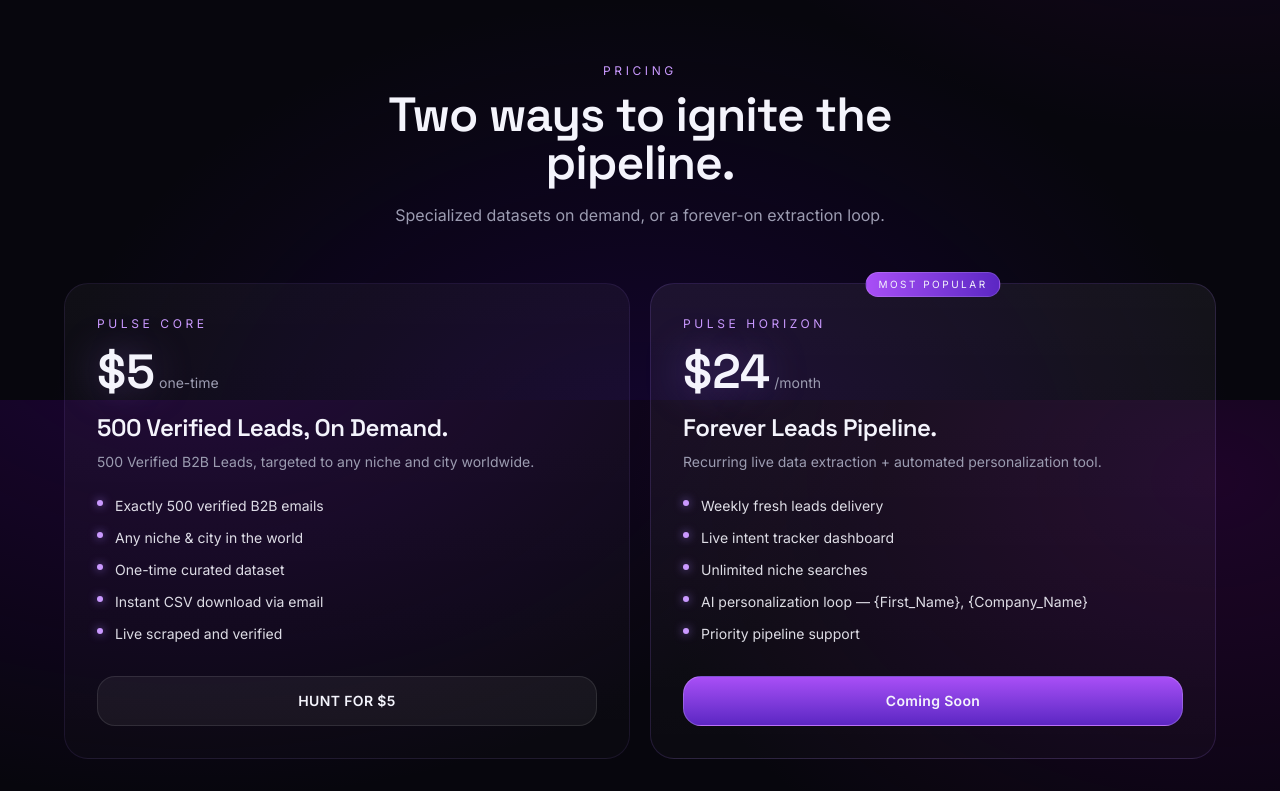
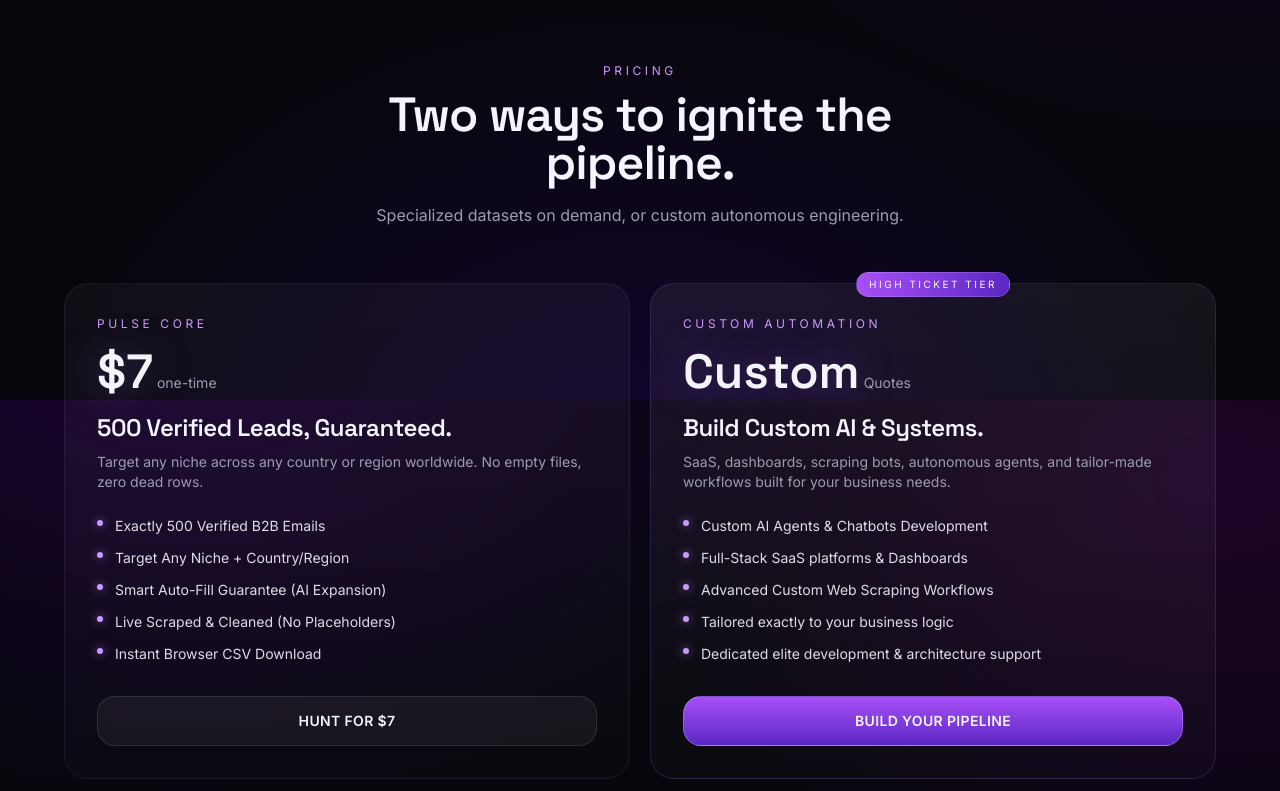
Before and after one commit to yadsashel/LorPulse, a React (Vite) app: page / in a window 1280 px wide. Shown: the part 2000-2791 px from the top of the page. Built offline with nearby package versions, Linux system fonts and the light colour scheme; no server answers.

Commit message:
update: remove the optional automatic email + cold email reach button

```diff
--- a/src/App.tsx
+++ b/src/App.tsx
@@ -1,5 +1,5 @@
 import { useState, useEffect } from "react";
-import { Link } from "react-router-dom"; // 👈 زدت هادي هنا
+import { Link, useNavigate } from "react-router-dom"; // 👈 زدنا useNavigate هنا
 import { SiteShell } from "@/components/SiteShell";
 import { Reveal } from "@/components/Reveal";
 import { RequirementsModal } from "@/components/RequirementsModal";
@@ -9,8 +9,9 @@ import logo from "@/assets/lorpulse-logo.png";
 const paypalClientId = import.meta.env.VITE_PAYPAL_CLIENT_ID;
 
 export default function App() {
-  const [modal, setModal] = useState<null | "core" | "horizon">(null);
+  const [modal, setModal] = useState<null | "core">(null); // 👈 حيدنا horizon من الـ state
   const [y, setY] = useState(0);
+  const navigate = useNavigate(); // 👈 هوك ديال النافيغاسيون ديريكت
 
   useEffect(() => {
     const onScroll = () => setY(window.scrollY);
@@ -116,21 +117,52 @@ export default function App() {
               <div className="text-center max-w-2xl mx-auto mb-14">
                 <p className="text-xs uppercase tracking-[0.3em] text-[oklch(0.78_0.18_300)]">Pricing</p>
                 <h2 className="mt-3 font-display text-4xl sm:text-5xl font-semibold">Two ways to ignite the pipeline.</h2>
-                <p className="mt-4 text-muted-foreground">Specialized datasets on demand, or a forever-on extraction loop.</p>
+                <p className="mt-4 text-muted-foreground">Specialized datasets on demand, or custom autonomous engineering.</p>
               </div>
             </Reveal>
 
             <div className="grid md:grid-cols-2 gap-5">
               <Reveal>
-                <PricingCard badge="Pulse Core" price="$5" cadence="one-time" headline="500 Verified Leads, On Demand." subtitle="500 Verified B2B Leads, targeted to any niche and city worldwide." features={["Exactly 500 verified B2B emails","Any niche & city in the world","One-time curated dataset","Instant CSV download via email","Live scraped and verified"]} ctaLabel="HUNT FOR $5" onClick={() => setModal("core")} />
+                <PricingCard
+                  badge="Pulse Core"
+                  price="$7"
+                  cadence="one-time"
+                  headline="500 Verified Leads, Guaranteed."
+                  subtitle="Target any niche across any country or region worldwide. No empty files, zero dead rows."
+                  features={[
+                    "Exactly 500 Verified B2B Emails",
+                    "Target Any Niche + Country/Region",
+                    "Smart Auto-Fill Guarantee (AI Expansion)",
+                    "Live Scraped & Cleaned (No Placeholders)",
+                    "Instant Browser CSV Download"
+                  ]}
+                  ctaLabel="HUNT FOR $7"
+                  onClick={() => setModal("core")}
+                />
               </Reveal>
               <Reveal delay={100}>
-                <PricingCard featured badge="Pulse Horizon" price="$24" cadence="/month" headline="Forever Leads Pipeline." subtitle="Recurring live data extraction + automated personalization tool." features={["Weekly fresh leads delivery","Live intent tracker dashboard","Unlimited niche searches","AI personalization loop — {First_Name}, {Company_Name}","Priority pipeline support"]} ctaLabel="Coming Soon" onClick={() => setModal("horizon")} />
+                <PricingCard
+                  featured
+                  badge="Custom Automation"
+                  price="Custom"
+                  cadence="Quotes"
+                  headline="Build Custom AI & Systems."
+                  subtitle="SaaS, dashboards, scraping bots, autonomous agents, and tailor-made workflows built for your business needs."
+                  features={[
+                    "Custom AI Agents & Chatbots Development",
+                    "Full-Stack SaaS platforms & Dashboards",
+                    "Advanced Custom Web Scraping Workflows",
+                    "Tailored exactly to your business logic",
+                    "Dedicated elite development & architecture support"
+                  ]}
+                  ctaLabel="BUILD YOUR PIPELINE"
+                  onClick={() => navigate("/contact")} // 👈 كيدي ديريكت لصفحة الكونطاكط بلا تضيع الوقت
+                />
               </Reveal>
             </div>
 
             <Reveal delay={200}>
-              <p className="text-center text-xs text-muted-foreground mt-8">Every CTA opens a requirements form — used to onboard you to our private beta list.</p>
+              <p className="text-center text-xs text-muted-foreground mt-8">Every pipeline request inside Core initiates a dynamic async execution block.</p>
             </Reveal>
           </div>
         </section>
@@ -140,19 +172,19 @@ export default function App() {
             <div className="mx-auto max-w-5xl glass-strong halo rounded-3xl px-8 py-14 text-center relative overflow-hidden">
               <div className="absolute -inset-px rounded-3xl pointer-events-none bg-[radial-gradient(600px_200px_at_50%_-20%,rgba(168,120,255,0.35),transparent)]" />
               <h3 className="font-display text-3xl sm:text-4xl font-semibold">Ready to outpace the noise?</h3>
-              <p className="mt-3 text-muted-foreground max-w-xl mx-auto">Tell us your niche. We'll deliver your first enriched dataset preview within 24 hours.</p>
+              <p className="mt-3 text-muted-foreground max-w-xl mx-auto">Tell us your niche or your automation bottleneck. We'll deploy your solution immediately.</p>
               <div className="mt-7 flex justify-center gap-3 flex-wrap">
-                <button onClick={() => setModal("horizon")} className="halo-btn rounded-xl px-6 py-3 text-sm font-semibold bg-gradient-to-b from-[oklch(0.62_0.24_305)] to-[oklch(0.45_0.22_290)] border border-white/15">
-                  Join Horizon Beta
-                </button>
-                {/* 👇 هاد البوتون رجعتو <Link> وطريقو نقية دابا */}
+                {/* 👇 هادي حتى هي رجعناها كتلوح للكونطاكط ديريكت */}
+                <Link to="/contact" className="halo-btn rounded-xl px-6 py-3 text-sm font-semibold bg-gradient-to-b from-[oklch(0.62_0.24_305)] to-[oklch(0.45_0.22_290)] border border-white/15">
+                  Build Custom Automation
+                </Link>
                 <Link to="/contact" className="halo-btn rounded-xl px-6 py-3 text-sm font-medium glass">Custom Requirements →</Link>
               </div>
             </div>
           </Reveal>
         </section>
 
-        {modal && <RequirementsModal plan={modal} onClose={() => setModal(null)} />}
+        {modal === "core" && <RequirementsModal plan="core" onClose={() => setModal(null)} />}
       </SiteShell>
     </PayPalScriptProvider>
   );
@@ -180,7 +212,7 @@ function PricingCard({ badge, price, cadence, headline, subtitle, features, ctaL
     <div className={`relative rounded-3xl p-8 halo h-full flex flex-col ${featured ? "glass-strong border-[oklch(0.55_0.24_305)]/40" : "glass"}`}>
       {featured && (
         <div className="absolute -top-3 left-1/2 -translate-x-1/2 rounded-full px-3 py-1 text-[10px] tracking-[0.25em] uppercase bg-gradient-to-r from-[oklch(0.62_0.24_305)] to-[oklch(0.45_0.22_290)] border border-white/15">
-          Most Popular
+          High Ticket Tier
         </div>
       )}
       <div className="text-xs uppercase tracking-[0.3em] text-[oklch(0.78_0.18_300)]">{badge}</div>
--- a/src/components/RequirementsModal.tsx
+++ b/src/components/RequirementsModal.tsx
@@ -2,11 +2,11 @@ import { useState, useEffect } from "react";
 import { PayPalButtons } from "@paypal/react-paypal-js";
 
 interface RequirementsModalProps {
-  plan: "core" | "horizon";
+  plan: "core";
   onClose: () => void;
 }
 
-export function RequirementsModal({ plan, onClose }: RequirementsModalProps) {
+export function RequirementsModal({ onClose }: RequirementsModalProps) {
   const [formData, setFormData] = useState({
     email: "",
     niche: "",
@@ -53,11 +53,13 @@ export function RequirementsModal({ plan, onClose }: RequirementsModalProps) {
     setIsFormValid(valid);
   };
 
-  // 📥 Live Polling Loop: Checks server status every 4 seconds and triggers auto-download on completion
+  // 📥 Live Polling Loop
   const startPollingCampaign = (campaignId: number) => {
     const interval = setInterval(async () => {
       try {
-        const res = await fetch(`https://lorpulse-lorpusle-backend.hf.space/api/campaign/${campaignId}/status`);
+        const res = await fetch(
+          `https://lorpulse-lorpusle-backend.hf.space/api/campaign/${campaignId}/status`
+        );
         if (!res.ok) return;
 
         const data = await res.json();
@@ -65,19 +67,14 @@ export function RequirementsModal({ plan, onClose }: RequirementsModalProps) {
         if (data.status === "processing") {
           setProgress(data.progress);
           setLoadingStatusText(`Extracting B2B Corporate Leads: ${data.progress}%`);
-        }
-        else if (data.status === "completed") {
+        } else if (data.status === "completed") {
           setProgress(100);
           setLoadingStatusText("✅ Compilation 100% Complete! Triggering auto-download...");
           clearInterval(interval);
-
-          // Force immediate browser download from server endpoint
           window.location.href = `https://lorpulse-lorpusle-backend.hf.space/api/campaign/${campaignId}/download`;
-
           setSuccess(true);
           setLoading(false);
-        }
-        else if (data.status === "failed") {
+        } else if (data.status === "failed") {
           clearInterval(interval);
           setLoading(false);
           alert("🚨 Pipeline extraction hit a wall for this specific criteria. Verify your niche string.");
@@ -88,7 +85,7 @@ export function RequirementsModal({ plan, onClose }: RequirementsModalProps) {
     }, 4000);
   };
 
-  // 🚀 Trigger pipeline instantly for the admin (Free bypass)
+  // 🚀 Owner bypass
   const triggerOwnerBypass = async () => {
     setLoading(true);
     setProgress(5);
@@ -102,8 +99,8 @@ export function RequirementsModal({ plan, onClose }: RequirementsModalProps) {
           niche: formData.niche,
           city: formData.city,
           email: formData.email,
-          paypal_order_id: `OWNER_ASYNC_HUNT_${Date.now()}`
-        })
+          paypal_order_id: `OWNER_ASYNC_HUNT_${Date.now()}`,
+        }),
       });
 
       if (response.status === 202) {
@@ -120,7 +117,7 @@ export function RequirementsModal({ plan, onClose }: RequirementsModalProps) {
     }
   };
 
-  // 💳 Handle real client payment success and safely spin backend thread
+  // 💳 Real client payment success
   const handleClientPaymentSuccess = async (orderId: string) => {
     setLoading(true);
     setProgress(5);
@@ -134,8 +131,8 @@ export function RequirementsModal({ plan, onClose }: RequirementsModalProps) {
           niche: formData.niche,
           city: formData.city,
           email: formData.email,
-          paypal_order_id: orderId
-        })
+          paypal_order_id: orderId,
+        }),
       });
 
       if (response.status === 202) {
@@ -152,51 +149,81 @@ export function RequirementsModal({ plan, onClose }: RequirementsModalProps) {
     }
   };
 
-  if (plan === "horizon") {
-    return (
-      <div className="fixed inset-0 z-50 flex items-center justify-center p-4 bg-black/80 backdrop-blur-md">
-        <div className="relative w-full max-w-md bg-zinc-950 border border-zinc-800 p-8 rounded-3xl text-center shadow-2xl animate-fadeIn">
-          <button onClick={onClose} className="absolute top-4 right-4 text-zinc-500 hover:text-zinc-300 text-sm">✕</button>
-          <div className="inline-flex items-center gap-2 rounded-full bg-purple-500/10 px-3 py-1 text-xs text-purple-400 mb-4">Pulse Horizon</div>
-          <h3 className="font-display text-2xl font-semibold text-white">Horizon Extraction Loop</h3>
-          <p className="mt-3 text-sm text-zinc-400">The recurring live data extraction dashboard and AI loop automation is currently in private deployment.</p>
-          <div className="mt-6 bg-zinc-900 border border-zinc-800 p-4 rounded-xl text-xs text-yellow-500">🚀 Setting up infrastructure. Access expands next week!</div>
-          <button onClick={onClose} className="mt-6 w-full bg-zinc-800 hover:bg-zinc-700 text-white rounded-xl py-3 text-sm font-semibold transition-all">Close Window</button>
-        </div>
-      </div>
-    );
-  }
-
   return (
     <div className="fixed inset-0 z-50 flex items-center justify-center p-4 bg-black/80 backdrop-blur-md">
-      <div className={`relative w-full transition-all duration-300 bg-zinc-950 border border-zinc-800/90 rounded-3xl p-6 sm:p-8 text-left shadow-2xl overflow-y-auto max-h-[95vh] ${step === "payment" ? "max-w-4xl" : "max-w-md"}`}>
-
-        <button onClick={onClose} className="absolute top-4 right-4 text-zinc-500 hover:text-zinc-300 text-sm z-10">✕</button>
+      <div
+        className={`relative w-full transition-all duration-300 bg-zinc-950 border border-zinc-800/90 rounded-3xl p-6 sm:p-8 text-left shadow-2xl overflow-y-auto max-h-[95vh] ${
+          step === "payment" ? "max-w-4xl" : "max-w-md"
+        }`}
+      >
+        <button
+          onClick={onClose}
+          className="absolute top-4 right-4 text-zinc-500 hover:text-zinc-300 text-sm z-10"
+        >
+          ✕
+        </button>
 
         {!success ? (
           <>
             {step === "details" ? (
               <div className="animate-fadeIn">
-                <div className="text-xs uppercase tracking-[0.25em] text-purple-400 mb-1 font-medium">Onboarding Setup</div>
+                <div className="text-xs uppercase tracking-[0.25em] text-purple-400 mb-1 font-medium">
+                  Onboarding Setup
+                </div>
 
-                <h3 onClick={handleSecretClick} className="font-display text-2xl font-semibold text-white tracking-tight cursor-default select-none">
-                  Configure Your Pipeline {isOwnerMode && <span className="text-emerald-400 text-xs ml-1">● Owner Mode (Async)</span>}
+                <h3
+                  onClick={handleSecretClick}
+                  className="font-display text-2xl font-semibold text-white tracking-tight cursor-default select-none"
+                >
+                  Configure Your Pipeline{" "}
+                  {isOwnerMode && (
+                    <span className="text-emerald-400 text-xs ml-1">● Owner Mode (Async)</span>
+                  )}
                 </h3>
 
-                <p className="text-xs text-zinc-400 mt-1 mb-6">Pulse Core Plan — One-time activation fee of $5.</p>
+                <p className="text-xs text-zinc-400 mt-1 mb-6">
+                  Pulse Core Plan — One-time activation fee of $7.
+                </p>
 
                 <div className="space-y-4">
                   <div>
-                    <label className="block text-[10px] uppercase tracking-wider text-zinc-400 font-medium mb-1.5">Your Delivery Email</label>
-                    <input type="email" name="email" value={formData.email} onChange={handleInputChange} className="w-full bg-zinc-900 border border-zinc-800 p-3 rounded-xl text-sm text-white focus:outline-none focus:border-purple-500 transition-colors placeholder-zinc-600" placeholder="operator@agency.com" />
+                    <label className="block text-[10px] uppercase tracking-wider text-zinc-400 font-medium mb-1.5">
+                      Your Delivery Email
+                    </label>
+                    <input
+                      type="email"
+                      name="email"
+                      value={formData.email}
+                      onChange={handleInputChange}
+                      className="w-full bg-zinc-900 border border-zinc-800 p-3 rounded-xl text-sm text-white focus:outline-none focus:border-purple-500 transition-colors placeholder-zinc-600"
+                      placeholder="operator@agency.com"
+                    />
                   </div>
                   <div>
-                    <label className="block text-[10px] uppercase tracking-wider text-zinc-400 font-medium mb-1.5">Target Niche / Industry Corridor</label>
-                    <input type="text" name="niche" value={formData.niche} onChange={handleInputChange} className="w-full bg-zinc-900 border border-zinc-800 p-3 rounded-xl text-sm text-white focus:outline-none focus:border-purple-500 transition-colors placeholder-zinc-600" placeholder="e.g., Series-A SaaS, Dubai Real Estate" />
+                    <label className="block text-[10px] uppercase tracking-wider text-zinc-400 font-medium mb-1.5">
+                      Target Niche / Industry Corridor
+                    </label>
+                    <input
+                      type="text"
+                      name="niche"
+                      value={formData.niche}
+                      onChange={handleInputChange}
+                      className="w-full bg-zinc-900 border border-zinc-800 p-3 rounded-xl text-sm text-white focus:outline-none focus:border-purple-500 transition-colors placeholder-zinc-600"
+                      placeholder="e.g., Series-A SaaS, Dubai Real Estate"
+                    />
                   </div>
                   <div>
-                    <label className="block text-[10px] uppercase tracking-wider text-zinc-400 font-medium mb-1.5">Target City / Geo-Location</label>
-                    <input type="text" name="city" value={formData.city} onChange={handleInputChange} className="w-full bg-zinc-900 border border-zinc-800 p-3 rounded-xl text-sm text-white focus:outline-none focus:border-purple-500 transition-colors placeholder-zinc-600" placeholder="e.g., San Francisco, London" />
+                    <label className="block text-[10px] uppercase tracking-wider text-zinc-400 font-medium mb-1.5">
+                      Target City / Geo-Location
+                    </label>
+                    <input
+                      type="text"
+                      name="city"
+                      value={formData.city}
+                      onChange={handleInputChange}
+                      className="w-full bg-zinc-900 border border-zinc-800 p-3 rounded-xl text-sm text-white focus:outline-none focus:border-purple-500 transition-colors placeholder-zinc-600"
+                      placeholder="e.g., San Francisco, London"
+                    />
                   </div>
 
                   <button
@@ -208,7 +235,11 @@ export function RequirementsModal({ plan, onClose }: RequirementsModalProps) {
                         setStep("payment");
                       }
                     }}
-                    className={`mt-6 w-full py-3.5 rounded-xl text-sm font-semibold tracking-wide transition-all duration-200 ${isFormValid ? "bg-white text-black hover:bg-zinc-200 cursor-pointer shadow-lg shadow-white/5" : "bg-zinc-900 text-zinc-500 cursor-not-allowed border border-zinc-800"}`}
+                    className={`mt-6 w-full py-3.5 rounded-xl text-sm font-semibold tracking-wide transition-all duration-200 ${
+                      isFormValid
+                        ? "bg-white text-black hover:bg-zinc-200 cursor-pointer shadow-lg shadow-white/5"
+                        : "bg-zinc-900 text-zinc-500 cursor-not-allowed border border-zinc-800"
+                    }`}
                   >
                     {isOwnerMode ? "Execute Async Owner Extraction ⚡" : "Proceed to Secure Checkout"}
                   </button>
@@ -218,17 +249,38 @@ export function RequirementsModal({ plan, onClose }: RequirementsModalProps) {
               <div className="grid grid-cols-1 md:grid-cols-12 gap-8 animate-slideIn pt-2">
                 <div className="md:col-span-4 border-b md:border-b-0 md:border-r border-zinc-900 pb-6 md:pb-0 md:pr-6 flex flex-col justify-between">
                   <div>
-                    <button onClick={() => setStep("details")} className="text-xs text-zinc-400 hover:text-white flex items-center gap-1 mb-6 transition-colors">
+                    <button
+                      onClick={() => setStep("details")}
+                      className="text-xs text-zinc-400 hover:text-white flex items-center gap-1 mb-6 transition-colors"
+                    >
                       ← Edit info
                     </button>
-                    <div className="text-xs uppercase tracking-wider text-zinc-500 font-medium mb-1">Pay LorPulse</div>
-                    <h4 className="text-3xl font-bold text-white tracking-tight">$5.00</h4>
+                    <div className="text-xs uppercase tracking-wider text-zinc-500 font-medium mb-1">
+                      Pay LorPulse
+                    </div>
+                    <h4 className="text-3xl font-bold text-white tracking-tight">$7.00</h4>
 
                     <div className="mt-6 space-y-3 bg-zinc-900/40 border border-zinc-900 p-4 rounded-xl text-xs">
-                      <div className="flex justify-between"><span className="text-zinc-500">Pipeline:</span> <span className="text-zinc-300 font-medium">Pulse Core</span></div>
-                      <div className="flex justify-between"><span className="text-zinc-500">Niche:</span> <span className="text-zinc-300 truncate max-w-[100px] font-medium">{formData.niche}</span></div>
-                      <div className="flex justify-between"><span className="text-zinc-500">Target:</span> <span className="text-zinc-300 font-medium">{formData.city}</span></div>
-                      <div className="flex justify-between"><span className="text-zinc-500">Delivery:</span> <span className="text-zinc-300 truncate max-w-[100px] font-medium">{formData.email}</span></div>
+                      <div className="flex justify-between">
+                        <span className="text-zinc-500">Pipeline:</span>
+                        <span className="text-zinc-300 font-medium">Pulse Core</span>
+                      </div>
+                      <div className="flex justify-between">
+                        <span className="text-zinc-500">Niche:</span>
+                        <span className="text-zinc-300 truncate max-w-[100px] font-medium">
+                          {formData.niche}
+                        </span>
+                      </div>
+                      <div className="flex justify-between">
+                        <span className="text-zinc-500">Target:</span>
+                        <span className="text-zinc-300 font-medium">{formData.city}</span>
+                      </div>
+                      <div className="flex justify-between">
+                        <span className="text-zinc-500">Delivery:</span>
+                        <span className="text-zinc-300 truncate max-w-[100px] font-medium">
+                          {formData.email}
+                        </span>
+                      </div>
                     </div>
                   </div>
                   <div className="text-[10px] text-zinc-600 mt-6 hidden md:block">
@@ -237,17 +289,21 @@ export function RequirementsModal({ plan, onClose }: RequirementsModalProps) {
                 </div>
 
                 <div className="md:col-span-8 flex flex-col justify-start w-full min-h-[400px]">
-                  <h4 className="text-xs font-medium uppercase tracking-wider text-zinc-400 mb-4 px-1">Select Payment Method</h4>
+                  <h4 className="text-xs font-medium uppercase tracking-wider text-zinc-400 mb-4 px-1">
+                    Select Payment Method
+                  </h4>
 
                   <div className="w-full block overflow-visible px-1">
                     <PayPalButtons
                       style={{ layout: "vertical", color: "black", shape: "rect", label: "pay" }}
                       createOrder={(_, actions) => {
                         return actions.order.create({
-                          purchase_units: [{
-                            amount: { value: "5.00" },
-                            description: `LorPulse Core: 500 ${formData.niche} Leads`
-                          }]
+                          purchase_units: [
+                            {
+                              amount: { value: "7.00" },
+                              description: `LorPulse Core: 500 ${formData.niche} Leads`,
+                            },
+                          ],
                         });
                       }}
                       onApprove={async (_, actions) => {
@@ -279,10 +335,12 @@ export function RequirementsModal({ plan, onClose }: RequirementsModalProps) {
             <p className="text-sm text-zinc-400 mt-2 leading-relaxed">
               {isOwnerMode
                 ? `The compiled CSV dataset for ${formData.niche} has been automatically downloaded to your local drive.`
-                : `Success! Your 500 hyper-verified B2B leads file has been downloaded directly inside your browser. Concurrently, the structured confirmation and fallback download link have been dispatched to your email at ${formData.email} via Brevo.`
-              }
+                : `Success! Your 500 hyper-verified B2B leads file has been downloaded directly inside your browser. Concurrently, the structured confirmation and fallback download link have been dispatched to your email at ${formData.email} via Brevo.`}
             </p>
-            <button onClick={onClose} className="mt-8 w-full bg-zinc-900 hover:bg-zinc-800 text-white border border-zinc-800 rounded-xl py-3 text-sm font-semibold transition-all">
+            <button
+              onClick={onClose}
+              className="mt-8 w-full bg-zinc-900 hover:bg-zinc-800 text-white border border-zinc-800 rounded-xl py-3 text-sm font-semibold transition-all"
+            >
               Return to Operator Dashboard
             </button>
           </div>
@@ -305,7 +363,8 @@ export function RequirementsModal({ plan, onClose }: RequirementsModalProps) {
             )}
 
             <p className="text-xs text-zinc-500 max-w-xs mt-3">
-              Bypassing noise filters. Compiling specialized rows asynchronously to eliminate client-side connection timeouts.
+              Bypassing noise filters. Compiling specialized rows asynchronously to eliminate
+              client-side connection timeouts.
             </p>
           </div>
         )}
```
